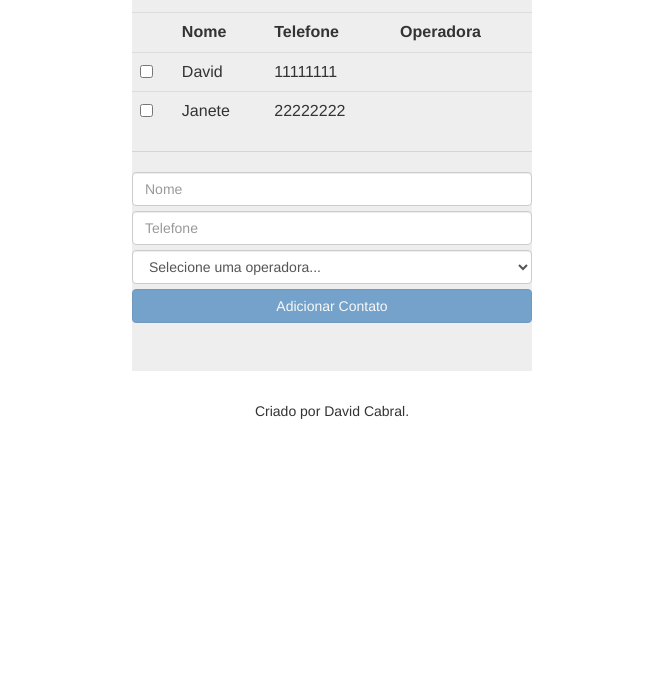
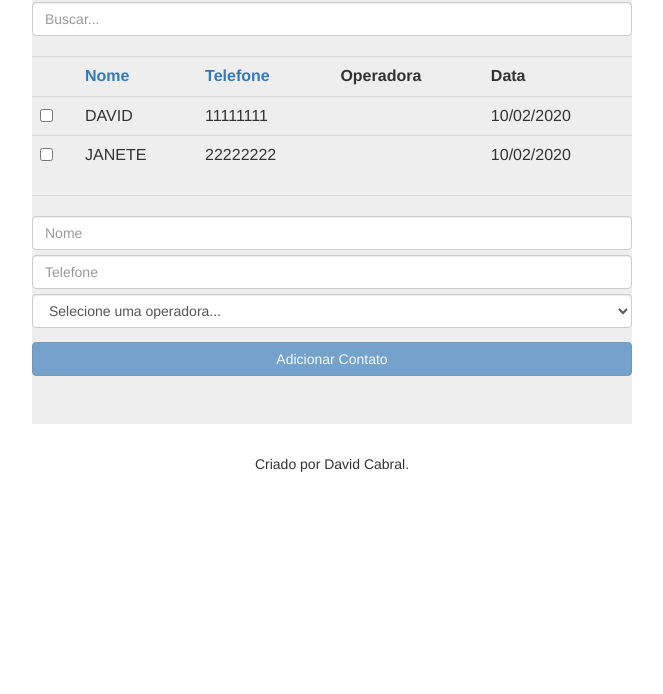
Before and after one commit to dvdcabral/AngularJS, a plain HTML site: page Lista Telefonica/index.html in a window 1280 px wide. Shown: the part 106-800 px from the top of the page, without its empty margins (308-971 px from the left). Drawn offline with nearby package versions, Linux system fonts and the light colour scheme.

Commit message:
implementação de novas funcionalidades

```diff
--- a/Lista Telefonica/index.html
+++ b/Lista Telefonica/index.html
@@ -8,7 +8,7 @@
   <link rel="stylesheet" href="../node_modules/bootstrap/dist/css/bootstrap.css">
   <style>
     .jumbotron {
-      width: 400px;
+      width: 600px;
       text-align: center;
       margin-top: 20px;
       margin-left: auto;
@@ -33,9 +33,10 @@
     angular.module("listaTelefonica").controller("listaTelefonicaCtrl", function ($scope) {
       $scope.app = "Lista Telefônica";
       $scope.contatos = [
-        { nome: "David", telefone: "11111111" },
-        { nome: "Janete", telefone: "22222222" }
+        { nome: "David", data: new Date(), telefone: "11111111" },
+        { nome: "Janete", data: new Date(), telefone: "22222222" }
       ];
+
 
       $scope.operadoras = [
         { name: "Oi", codigo: 14, categoria: "Celular" },
@@ -48,6 +49,7 @@
       $scope.adicionarContato = function (contato) {
         $scope.contatos.push(angular.copy(contato));
         delete $scope.contato;
+        $scope.contatoForm.$setPristine();
       };
 
       $scope.removerContato = function (contatos) {
@@ -61,7 +63,6 @@
           return contato.selecionado;
         });
       };
-
     });
 
   </script>
@@ -70,29 +71,47 @@
 <body ng-controller="listaTelefonicaCtrl">
   <div class="jumbotron">
     <h4>{{app}}</h4>
+    <input class="form-control" type="text" ng-model="criterioDeBusca" placeholder="Buscar...">
     <table class="table" ng-show="contatos.length > 0">
       <tr>
-        <th></th>
-        <th>Nome</th>
-        <th>Telefone</th>
+        <th>
+          <!-- <input type="checkbox" ng-model="all"> -->
+        </th>
+        <th><a href="#" ng-click="ordenaPor('nome')">Nome</a></th>
+        <th><a href="#" ng-click="ordenaPor('telefone')">Telefone</a></th>
         <th>Operadora</th>
-      <tr ng-class="{selecionado: contato.selecionado}" ng-repeat="contato in contatos">
-        <td><input type="checkbox" ng-model="contato.selecionado"></td>
-        <td>{{contato.nome}}</td>
+        <th>Data</th>
+      <tr ng-class="{selecionado: contato.selecionado}" ng-repeat="contato in contatos | filter: criterioDeBusca">
+        <td><input type="checkbox" ng-model="contato.selecionado" ng-checked="all"></td>
+        <td>{{contato.nome | uppercase}}</td>
         <td>{{contato.telefone}}</td>
-        <td>{{contato.operadora.name}}</td>
+        <td>{{contato.operadora.name | lowercase}}</td>
+        <td>{{contato.data | date: 'dd/MM/yyyy'}}</td>
       </tr>
       </tr>
     </table>
     <hr />
-
-    <input class="form-control" type="text" ng-model="contato.nome" placeholder="Nome" />
-    <input class="form-control" type="text" ng-model="contato.telefone" placeholder="Telefone" />
-    <select class="form-control" ng-model="contato.operadora" ng-options="operadora.name for operadora in operadoras">
-      <option value="">Selecione uma operadora...</option>
-    </select>
+    <form name="contatoForm">
+      <input class="form-control" type="text" ng-model="contato.nome" name="nome" placeholder="Nome" ng-required="true" ng-minlength="10" />
+      <input class="form-control" type="text" ng-model="contato.telefone" name="telefone" placeholder="Telefone" ng-required="true" ng-pattern="/^\d{4,5}-\d{4}$/" />
+      <select class="form-control" ng-model="contato.operadora" ng-options="operadora.name for operadora in operadoras | orderBy: 'name'" >
+        <option value="">Selecione uma operadora...</option>
+      </select>
+    </form>
+    <div ng-show="contatoForm.nome.$error.required && contatoForm.nome.$dirty" class="alert alert-danger">
+      Favor preencher o campo nome!
+    </div>
+    <div ng-show="contatoForm.nome.$error.minlength" class="alert alert-danger">
+      O campo nome deve ter no mínimo 10 caracteres!
+    </div>
+    <div ng-show="contatoForm.telefone.$error.required && contatoForm.telefone.$dirty" class="alert alert-danger">
+      Favor preencher o campo telefone!
+    </div>
+    <div ng-show="contatoForm.telefone.$error.pattern" class="alert alert-danger">
+      O campo telefone deve ter o formato DDDDD-DDDD!
+    </div>
     <button class="btn btn-primary btn-block" ng-click="adicionarContato(contato)"
-      ng-disabled="!contato.nome || !contato.telefone">Adicionar Contato</button>
+      ng-disabled="contatoForm.$invalid">Adicionar Contato</button>
     <button class="btn btn-danger btn-block" ng-click="removerContato(contatos)"
       ng-if="isContatoSelecionado(contatos)">Remover Contato</button>
   </div>
```
